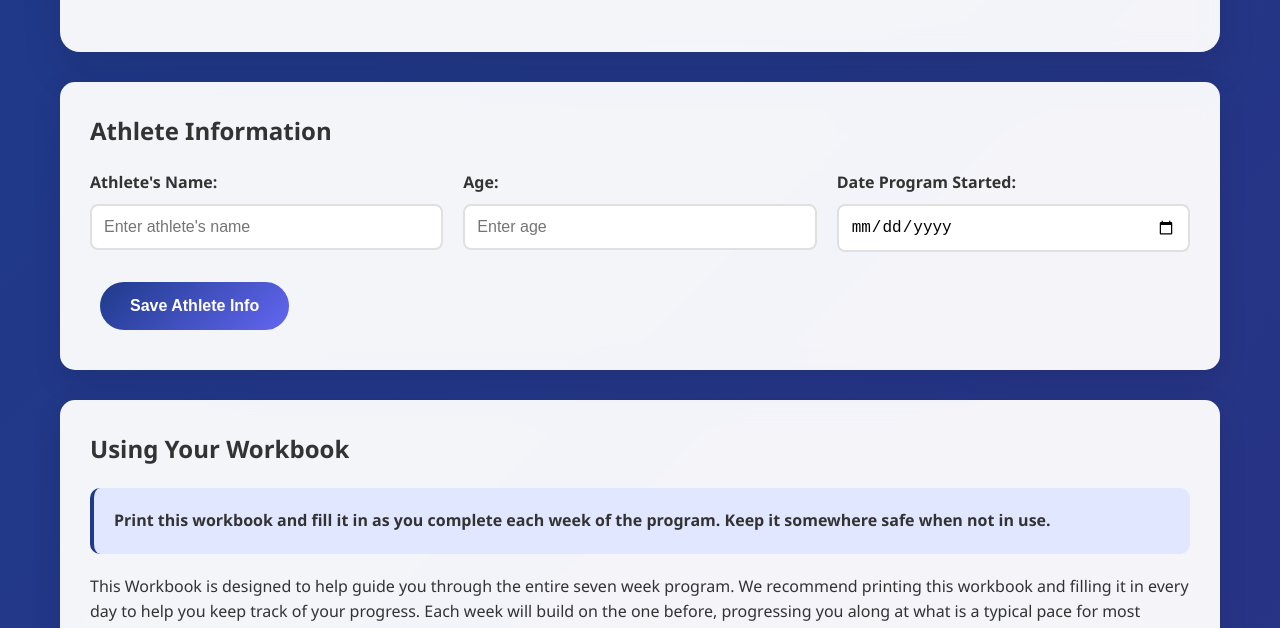
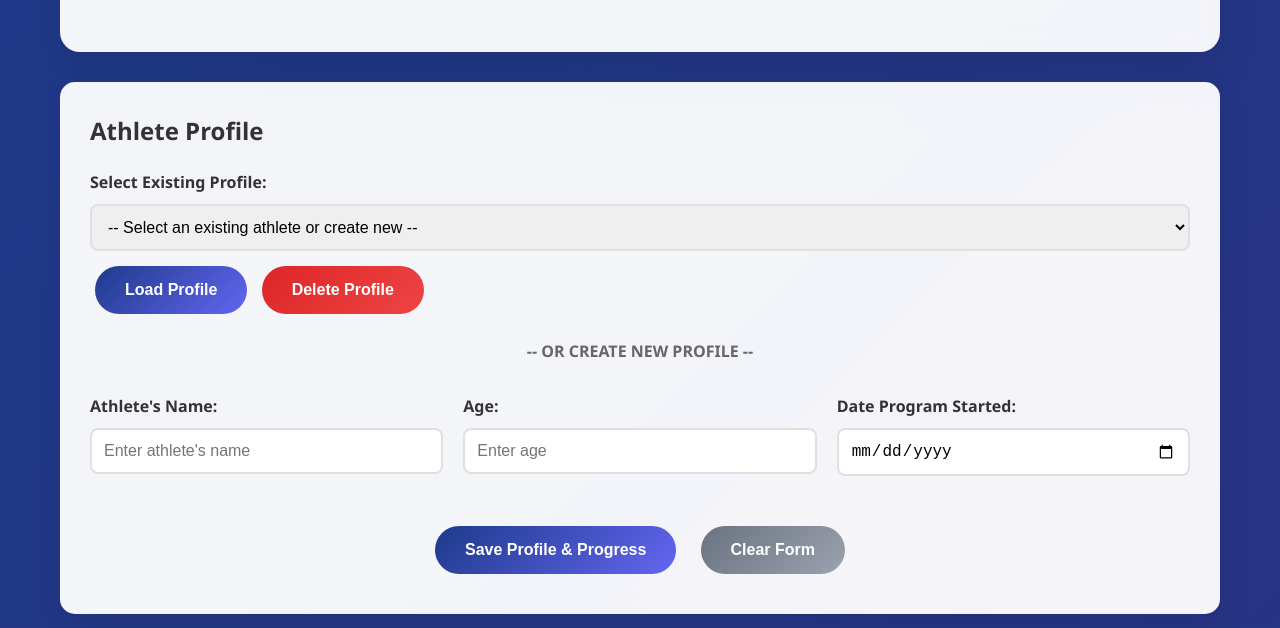
Before and after one commit to skiminnetonka/OSrehab, a plain HTML site: page index.html in a window 1280 px wide. Shown: the part 319-947 px from the top of the page. Drawn offline with Linux system fonts and the light colour scheme.

Commit message:
Update index.html
better storage of profiles

```diff
--- a/index.html
+++ b/index.html
@@ -366,7 +366,26 @@ INSTRUCTIONS TO HOST THIS FILE:
         </div>
 
         <div class="athlete-info">
-            <h3 style="margin-bottom: 20px; font-size: 1.5rem;">Athlete Information</h3>
+            <h3 style="margin-bottom: 20px; font-size: 1.5rem;">Athlete Profile</h3>
+
+            <!-- Profile Selection Section -->
+            <div id="profileSelection" style="margin-bottom: 30px;">
+                <div class="form-group">
+                    <label for="existingProfiles">Select Existing Profile:</label>
+                    <select id="existingProfiles" style="width: 100%; padding: 12px; border: 2px solid #e0e0e0; border-radius: 8px; font-size: 16px; margin-bottom: 10px;">
+                        <option value="">-- Select an existing athlete or create new --</option>
+                    </select>
+                    <button class="save-btn" onclick="loadSelectedProfile()" style="margin: 5px;">Load Profile</button>
+                    <button class="save-btn" onclick="deleteSelectedProfile()" style="background: linear-gradient(135deg, #dc2626, #ef4444); margin: 5px;">Delete Profile</button>
+                </div>
+
+                <div style="text-align: center; margin: 20px 0; color: #666; font-weight: 600;">
+                    -- OR CREATE NEW PROFILE --
+                </div>
+            </div>
+
+            <!-- New/Edit Profile Section -->
+            <div id="profileForm">
                 <div style="display: grid; grid-template-columns: repeat(auto-fit, minmax(300px, 1fr)); gap: 20px;">
                     <div class="form-group">
                         <label for="athleteName">Athlete's Name:</label>
@@ -381,7 +400,17 @@ INSTRUCTIONS TO HOST THIS FILE:
                         <input type="date" id="startDate">
                     </div>
                 </div>
-            <button class="save-btn" onclick="saveAthleteInfo()">Save Athlete Info</button>
+                <div style="text-align: center; margin-top: 20px;">
+                    <button class="save-btn" onclick="saveAthleteProfile()">Save Profile & Progress</button>
+                    <button class="save-btn" onclick="clearForm()" style="background: linear-gradient(135deg, #6b7280, #9ca3af);">Clear Form</button>
+                </div>
+            </div>
+
+            <!-- Current Profile Display -->
+            <div id="currentProfile" style="display: none; margin-top: 20px; padding: 15px; background: #e0e7ff; border-radius: 10px; border-left: 4px solid #1e3a8a;">
+                <h4 style="margin-bottom: 10px; color: #1e3a8a;">Current Athlete:</h4>
+                <p id="currentProfileInfo" style="margin: 0; font-weight: 600;"></p>
+            </div>
         </div>
 
         <div class="info-section">
```
Lines whose indentation alone changed are shown as unchanged.
